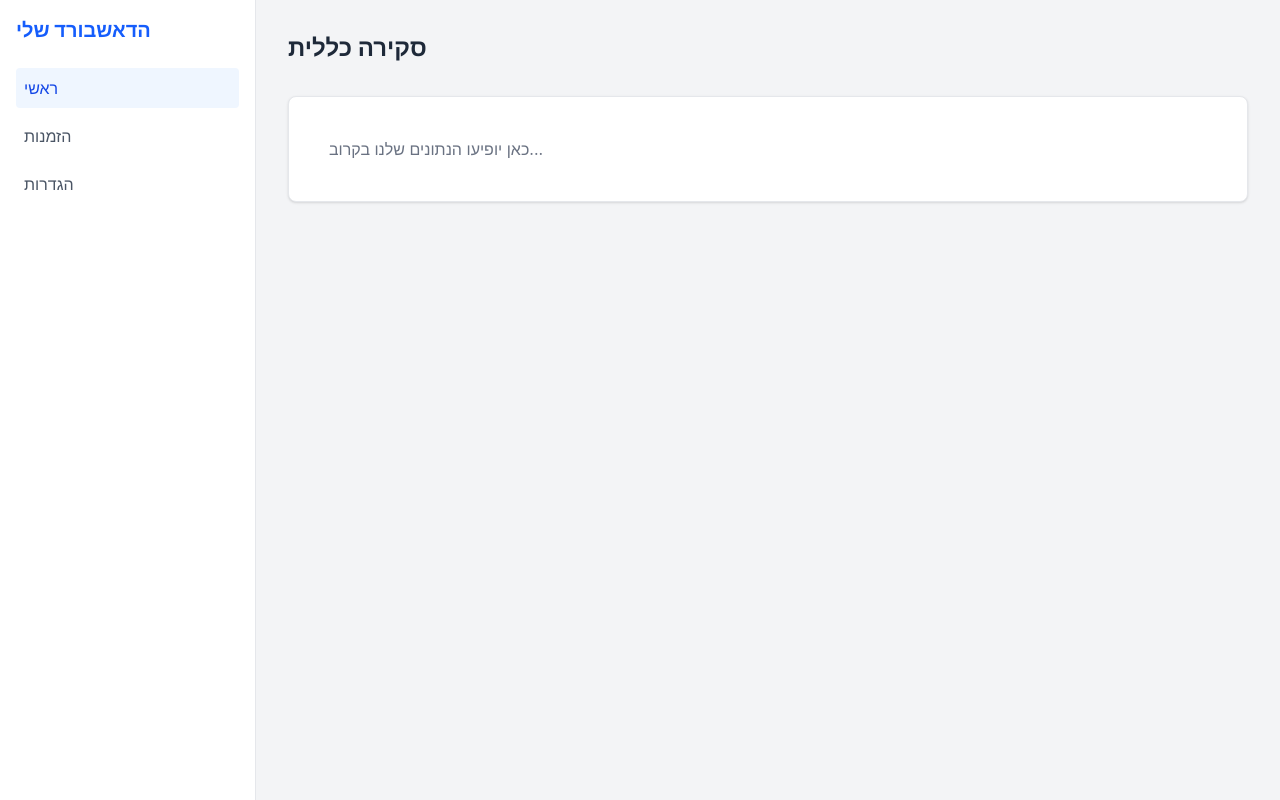
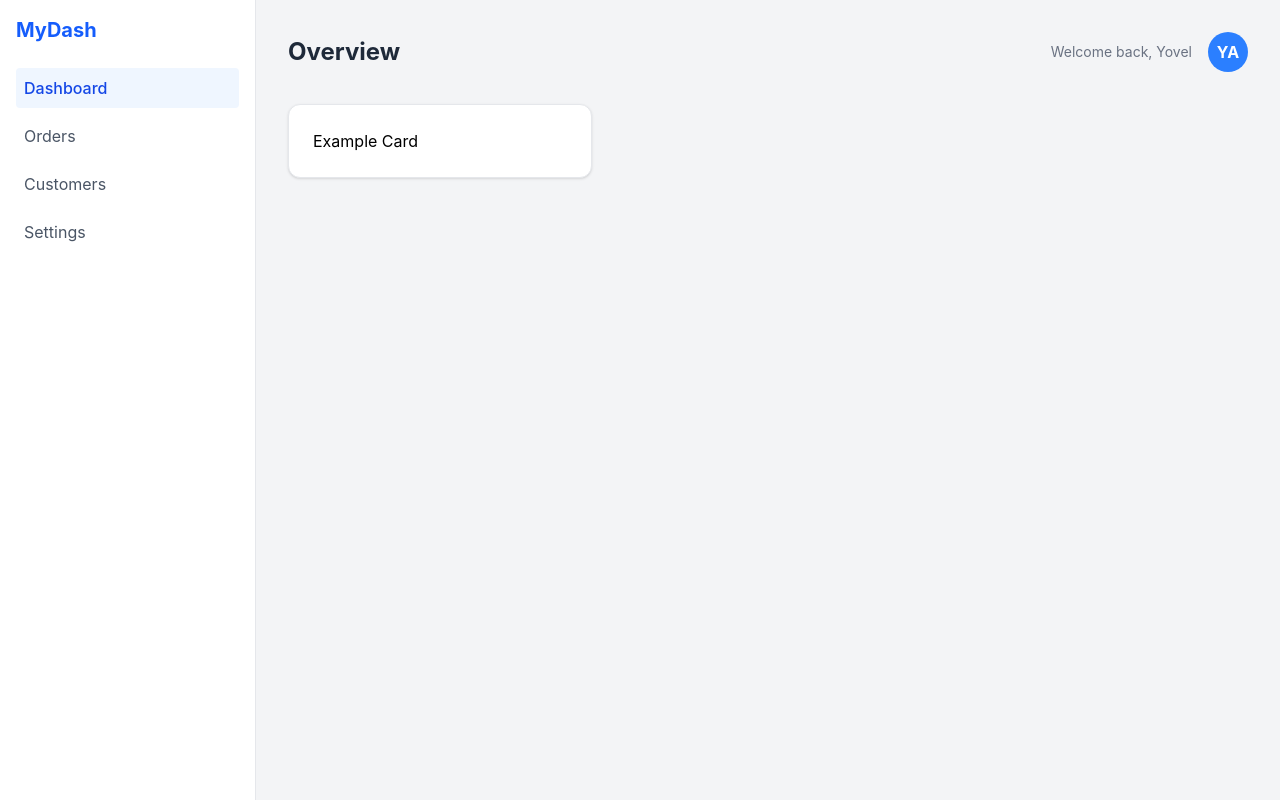
Before and after one commit to Yovel-sys/modern-admin-dashboard, a React (Vite) app: page / in a window 1280 px wide. Built offline with nearby package versions, Linux system fonts and the light colour scheme.

Commit message:
added header and sidebar

```diff
--- a/src/App.jsx
+++ b/src/App.jsx
@@ -1,32 +1,19 @@
+import Sidebar from "./components/Sidebar";
+import Header from "./components/Header";
+
 function App() {
   return (
-    // 'flex' גורם לשני החלקים לעמוד אחד ליד השני. 'h-screen' תופס את כל גובה המסך.
-    <div className="flex h-screen bg-gray-100">
-      {/* תפריט צד -Sidebar (לבן, ברוחב קבוע) */}
-      <aside className="w-64 bg-white border-r border-gray-200 p-4">
-        <h1 className="text-xl font-bold text-blue-600 mb-6">הדאשבורד שלי</h1>
-        <nav className="space-y-2">
-          <div className="p-2 bg-blue-50 text-blue-700 rounded cursor-pointer">
-            ראשי
+    // changed dir to ltr and text-left
+    <div className="flex h-screen bg-gray-100 font-sans text-left" dir="ltr">
+      <Sidebar />
+
+      <main className="flex-1 p-8 overflow-y-auto">
+        <Header title="Overview" />
+
+        <div className="grid grid-cols-1 md:grid-cols-3 gap-6">
+          <div className="bg-white p-6 rounded-xl shadow-sm border border-gray-200">
+            Example Card
           </div>
-          <div className="p-2 text-gray-600 hover:bg-gray-50 rounded cursor-pointer">
-            הזמנות
-          </div>
-          <div className="p-2 text-gray-600 hover:bg-gray-50 rounded cursor-pointer">
-            הגדרות
-          </div>
-        </nav>
-      </aside>
-
-      {/* תוכן מרכזי - Main Content (אפור בהיר) */}
-      <main className="flex-1 p-8">
-        <header className="mb-8">
-          <h2 className="text-2xl font-bold text-gray-800">סקירה כללית</h2>
-        </header>
-
-        {/* כאן נשים בהמשך את הכרטיסיות והגרפים */}
-        <div className="bg-white p-10 rounded-lg shadow-sm border border-gray-200">
-          <p className="text-gray-500">כאן יופיעו הנתונים שלנו בקרוב...</p>
         </div>
       </main>
     </div>
--- /dev/null
+++ b/src/components/Header.jsx
@@ -0,0 +1,15 @@
+function Header({title}) {
+  return (
+    <header className="mb-8 flex justify-between items-center">
+      <h2 className="text-2xl font-bold text-gray-800">{title}</h2>
+      <div className="flex items-center space-x-4">
+        <span className="text-sm text-gray-500">Welcome back, Yovel</span>
+        <div className="w-10 h-10 bg-blue-500 rounded-full flex items-center justify-center text-white font-bold">
+          YA
+        </div>
+      </div>
+    </header>
+  );
+}
+
+export default Header;
--- /dev/null
+++ b/src/components/Sidebar.jsx
@@ -0,0 +1,23 @@
+function Sidebar() {
+  return (
+    <aside className="w-64 bg-white border-r border-gray-200 p-4 hidden md:flex flex-col">
+      <h1 className="text-xl font-bold text-blue-600 mb-6">MyDash</h1>
+      <nav className="space-y-2">
+        <div className="p-2 bg-blue-50 text-blue-700 rounded cursor-pointer font-medium">
+          Dashboard
+        </div>
+        <div className="p-2 text-gray-600 hover:bg-gray-50 rounded cursor-pointer transition-colors">
+          Orders
+        </div>
+        <div className="p-2 text-gray-600 hover:bg-gray-50 rounded cursor-pointer transition-colors">
+          Customers
+        </div>
+        <div className="p-2 text-gray-600 hover:bg-gray-50 rounded cursor-pointer transition-colors">
+          Settings
+        </div>
+      </nav>
+    </aside>
+  );
+}
+
+export default Sidebar;
```
Also changed, not shown: src/components/StatsCard.jsx (added).
